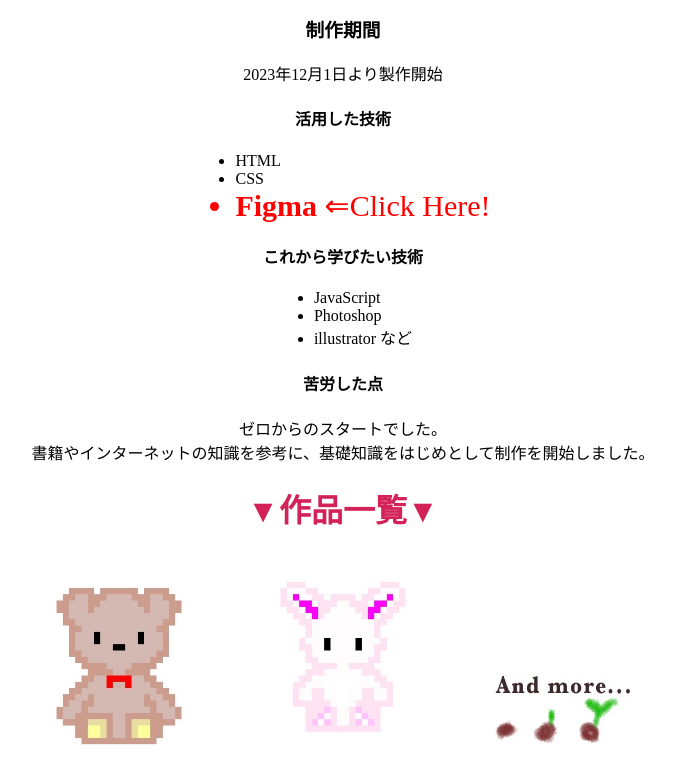
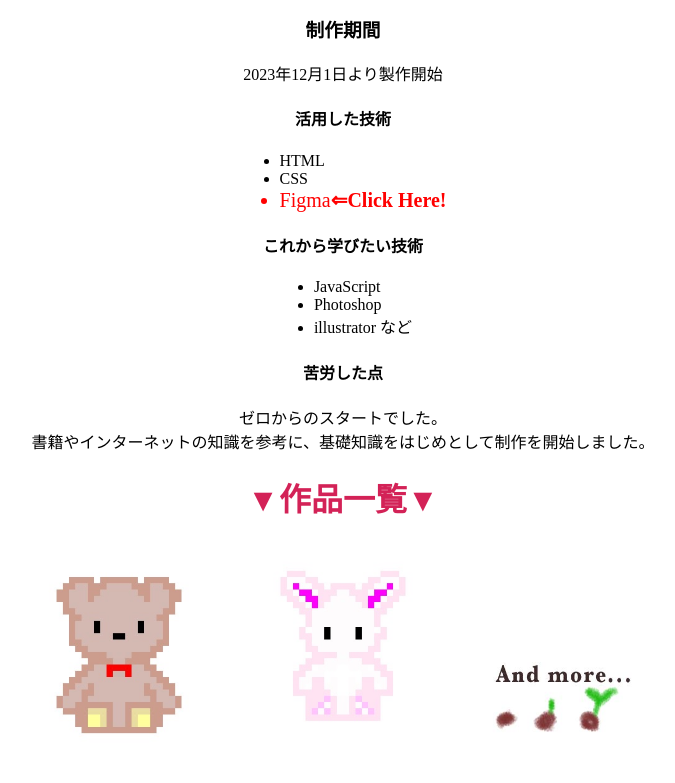
Before and after one commit to kobashiho/portfolio, a plain HTML site: page index.html in a window 1280 px wide. Shown: the part 873-1656 px from the top of the page, without its empty margins (297-972 px from the left). Drawn offline with Linux system fonts and the light colour scheme.

Commit message:
文字修正

```diff
--- a/index.html
+++ b/index.html
@@ -74,7 +74,7 @@
             <li>HTML</li>
             <li>CSS</li>
             <a class="figma" href="saite_design/index.html">
-                <li><b>Figma</b> &lArr;Click Here!</li>
+                <li>Figma<b>&lArr;Click Here!</b></li>
             </a>
         </ul>
         <h4>これから学びたい技術</h4>
--- a/style/style.css
+++ b/style/style.css
@@ -139,7 +139,7 @@ html {
 
 .figma {
     text-decoration: none;
-    font-size: 30px;
+    font-size: 20px;
     color: rgb(255, 0, 0);
 }
 
```
